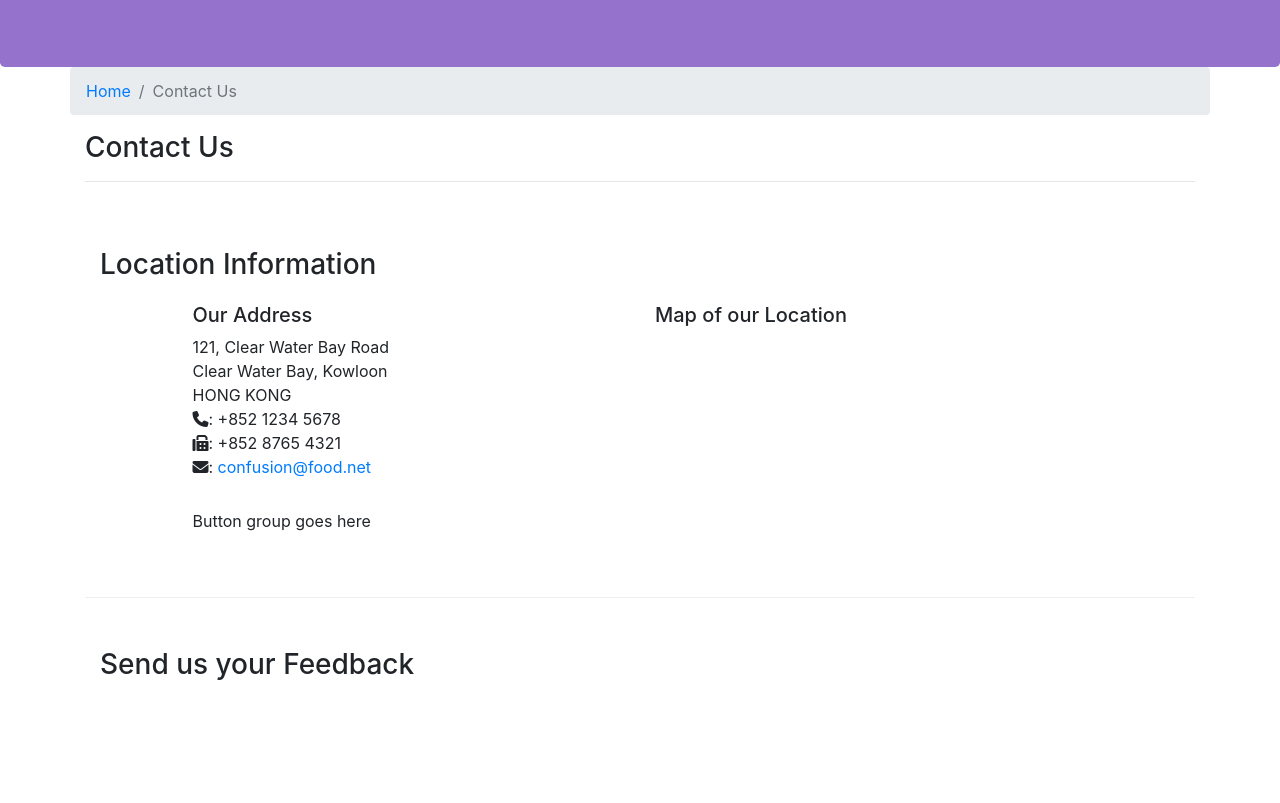
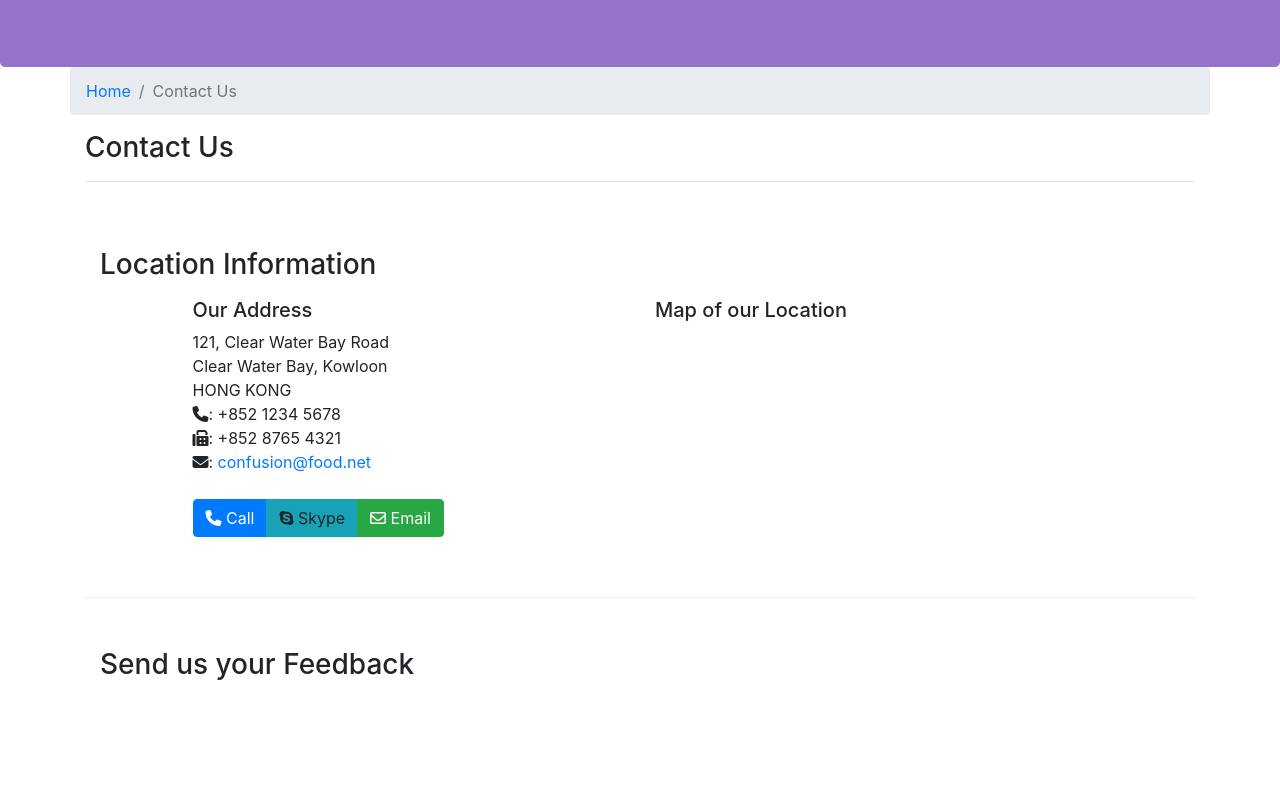
Before and after one commit to Katona/Bootstrap4, a website: page contactus.html in a window 1280 px wide. Shown: the part 267-1070 px from the top of the page. Drawn offline with nearby package versions, Linux system fonts and the light colour scheme.

Commit message:
Buttons on contact us page

```diff
--- a/contactus.html
+++ b/contactus.html
@@ -79,7 +79,11 @@
                 <h5>Map of our Location</h5>
             </div>
             <div class="col-12 col-sm-11 offset-sm-1">
-                Button group goes here
+                <div class="btn-group" role="group">
+                    <a role="button" class="btn btn-primary" href="tel:+343243e454"><i class="fa fa-phone"></i> Call</a>
+                    <a role="button" class="btn btn-info"> <i class="fa fa-skype"></i> Skype</a>
+                    <a role="button" class="btn btn-success" href="mailto:name@server.org"><i class="fa fa-envelope-o"></i> Email</a>
+                </div>
             </div>
         </div>
 
```
